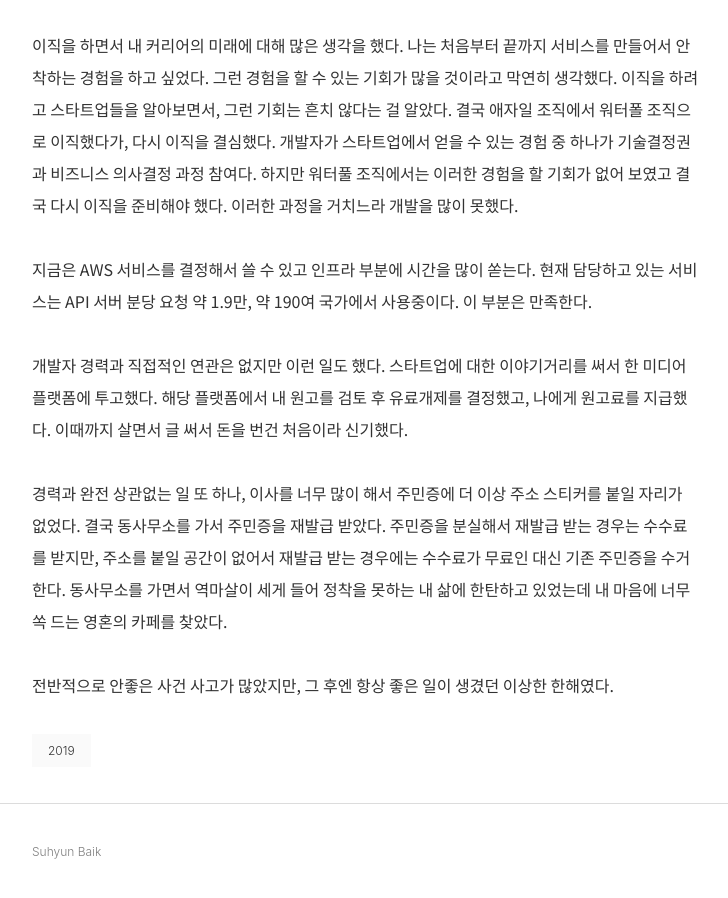
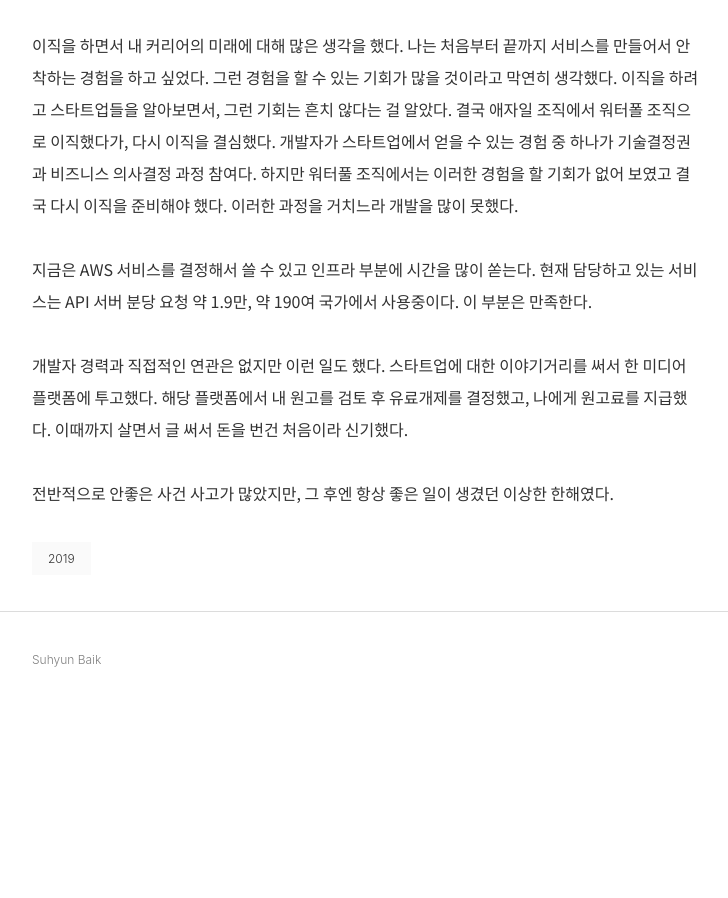
Before and after one commit to suhyunbaik/suhyunbaik.github.io, a Jekyll site: the page built from _posts/2019-12-31-2019-retrospectiev.md, in a window 1280 px wide and 900 px high, scrolled down 1285 px. Shown: the whole window, without its empty margins (274-1002 px from the left). Built offline with Jekyll 4.4.1, drawn with Linux system fonts in a browser that asks for light colours; after the commit the page ends 1993 px from its top, so only the background shows below that.

```diff
--- a/_posts/2019-12-31-2019-retrospectiev.md
+++ b/_posts/2019-12-31-2019-retrospectiev.md
@@ -16,6 +16,4 @@
 
 개발자 경력과 직접적인 연관은 없지만 이런 일도 했다. 스타트업에 대한 이야기거리를 써서 한 미디어 플랫폼에 투고했다. 해당 플랫폼에서 내 원고를 검토 후 유료개제를 결정했고, 나에게 원고료를 지급했다. 이때까지 살면서 글 써서 돈을 번건 처음이라 신기했다.
 
-경력과 완전 상관없는 일 또 하나, 이사를 너무 많이 해서 주민증에 더 이상 주소 스티커를 붙일 자리가 없었다. 결국 동사무소를 가서 주민증을 재발급 받았다. 주민증을 분실해서 재발급 받는 경우는 수수료를 받지만, 주소를 붙일 공간이 없어서 재발급 받는 경우에는 수수료가 무료인 대신 기존 주민증을 수거한다. 동사무소를 가면서 역마살이 세게 들어 정착을 못하는 내 삶에 한탄하고 있었는데 내 마음에 너무 쏙 드는 영혼의 카페를 찾았다.
-
 전반적으로 안좋은 사건 사고가 많았지만, 그 후엔 항상 좋은 일이 생겼던 이상한 한해였다.
```
